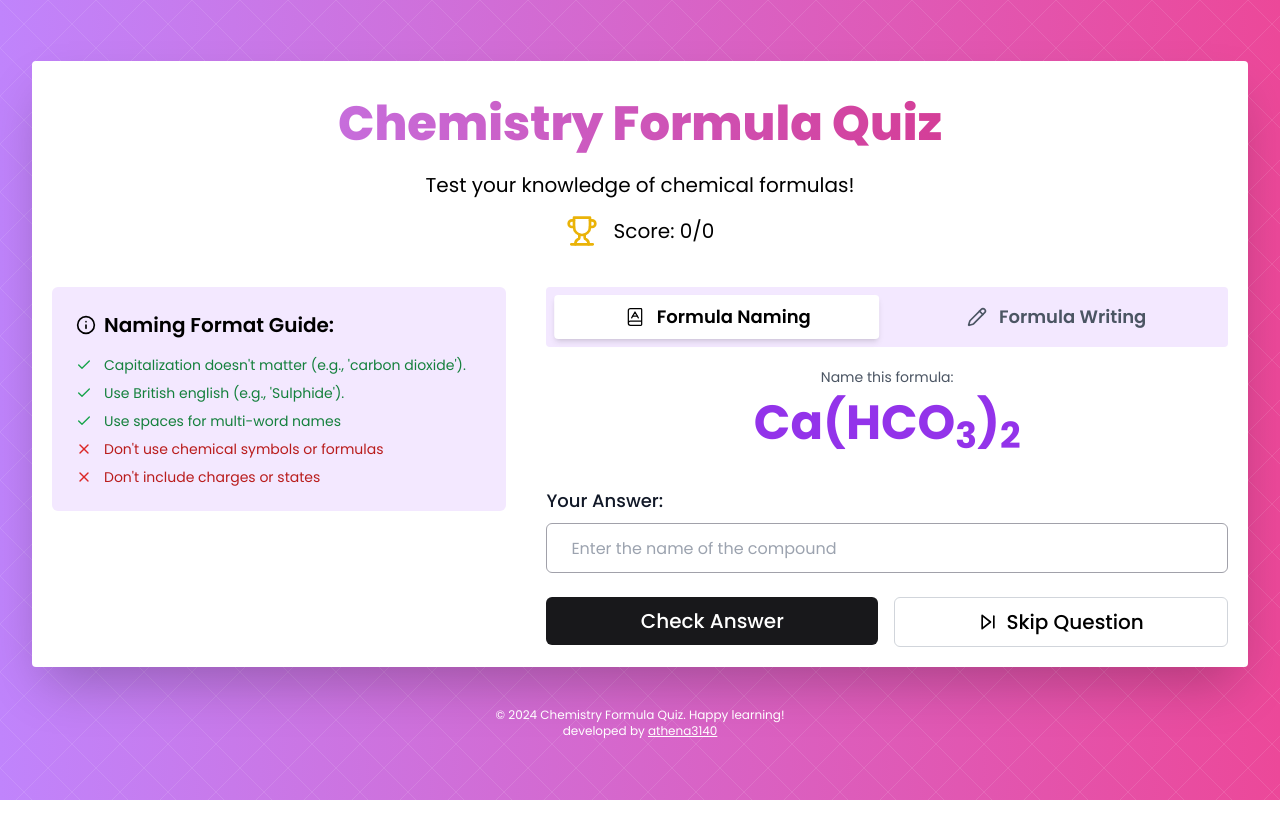
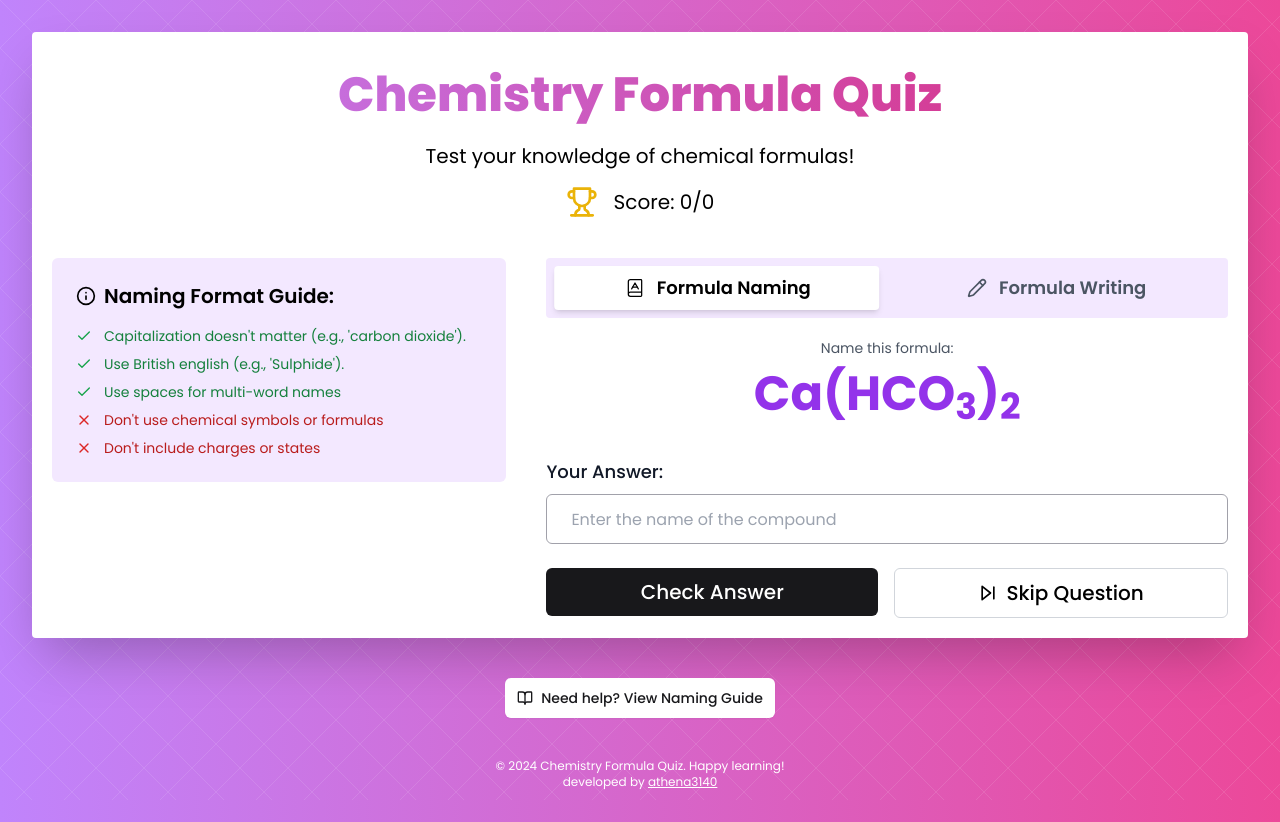
Before and after one commit to athena3140/name-that-formula, a Vue app: page / in a window 1280 px wide. Before the commit the page ends 800 px from the top, so only its background shows below. Built offline with nearby package versions, Linux system fonts and the light colour scheme.

Commit message:
add guide page link in main page

```diff
--- a/src/layouts/DefaultLayout.vue
+++ b/src/layouts/DefaultLayout.vue
@@ -41,7 +41,13 @@
 				</div>
 			</div>
 		</div>
-		<footer class="mt-10 text-center text-white text-xs">
+		<router-link
+			to="/guide"
+			class="inline-flex my-10 items-center justify-center text-zinc-900 bg-white font-medium shadow-sm cursor-pointer h-8 rounded-md px-3 py-5 text-sm">
+			<BookOpenIcon class="mr-2 h-4 w-4" />
+			Need help? View Naming Guide
+		</router-link>
+		<footer class="text-center text-white text-xs">
 			<div>© {{ new Date().getFullYear() }} Chemistry Formula Quiz. Happy learning!</div>
 			<div>developed by <a href="https://github.com/athena3140" class="underline hover:no-underline">athena3140</a></div>
 		</footer>
@@ -52,7 +58,7 @@
 import { computed, onMounted, ref } from "vue";
 import { useRouter } from "vue-router";
 import { useStore } from "vuex";
-import { TrophyIcon, PencilIcon, BookA } from "lucide-vue-next";
+import { TrophyIcon, PencilIcon, BookA, BookOpenIcon } from "lucide-vue-next";
 import formatGuide from "../components/formatGuide.vue";
 import alertView from "../components/alertView.vue";
 
```
Also changed, not shown: src/components/animatedPattern.vue (added).
